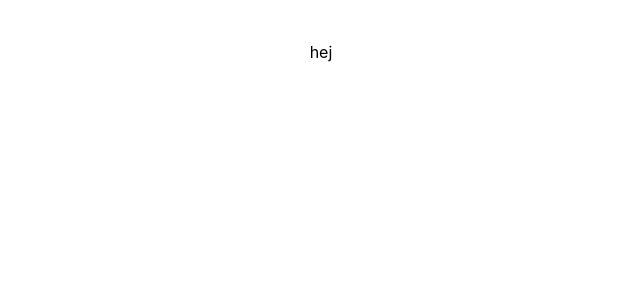
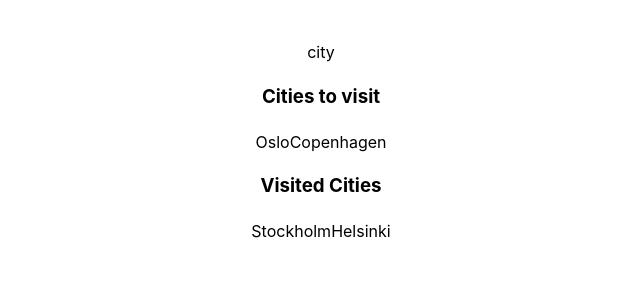
Before and after one commit to r0binsahin/travel-wishlist, a React (Vite) app: page / in a window 1280 px wide. Shown: the top 300 px of the page, without its empty margins (319-959 px from the left). Built offline with nearby package versions, Linux system fonts and the light colour scheme.

Commit message:
displaying cities

```diff
--- a/db.json
+++ b/db.json
@@ -1,7 +1,7 @@
 {
   "cities": [
-    { "id": "1", "name": "Stockholm", "isVisited": false },
-    { "id": "2", "name": "Helsinki", "isVisited": false },
+    { "id": "1", "name": "Stockholm", "isVisited": true },
+    { "id": "2", "name": "Helsinki", "isVisited": true },
     { "id": "3", "name": "Oslo", "isVisited": false },
     { "id": "4", "name": "Copenhagen", "isVisited": false }
   ]
--- a/src/App.tsx
+++ b/src/App.tsx
@@ -1,7 +1,34 @@
+import { useEffect, useState } from 'react';
 import './App.css';
+import { AddCity } from './components/addCity/AddCity';
+import { DisplayCities } from './components/displayCities/DisplayCities';
+import { City } from './models/City';
+import axios from 'axios';
 
 function App() {
-  return <>hej</>;
+  const [cities, setCities] = useState<City[]>([]);
+  const getCities = async () => {
+    const res = await axios.get('../db.json');
+
+    console.log(res.data);
+    return res.data.cities;
+  };
+
+  useEffect(() => {
+    const fetchCities = async () => {
+      const cities = await getCities();
+      setCities(cities);
+    };
+
+    fetchCities();
+  }, []);
+
+  return (
+    <>
+      <AddCity />
+      <DisplayCities cities={cities} />
+    </>
+  );
 }
 
 export default App;
--- /dev/null
+++ b/src/components/addCity/AddCity.tsx
@@ -0,0 +1,5 @@
+import './addCity.css';
+
+export const AddCity = () => {
+  return <>city</>;
+};
--- /dev/null
+++ b/src/components/displayCities/DisplayCities.tsx
@@ -0,0 +1,36 @@
+import { City } from '../../models/City';
+import './displayCities.css';
+
+interface DisplayCitiesProps {
+  cities: City[];
+}
+
+export const DisplayCities = ({ cities }: DisplayCitiesProps) => {
+  const citiesToVisit = cities.filter((city) => city.isVisited === false);
+
+  const visitedCities = cities.filter((city) => city.isVisited === true);
+
+  console.log('visitied:', visitedCities);
+
+  return (
+    <div className='cities-container'>
+      <div className='cities-toVisit'>
+        <h3>Cities to visit</h3>
+        <div className='cities-wrapper'>
+          {citiesToVisit.map((city) => (
+            <span>{city.name}</span>
+          ))}
+        </div>
+      </div>
+
+      <div className='visited-cities'>
+        <h3>Visited Cities</h3>
+        <div className='cities-wrapper'>
+          {visitedCities.map((city) => (
+            <span>{city.name}</span>
+          ))}
+        </div>
+      </div>
+    </div>
+  );
+};
--- /dev/null
+++ b/src/models/City.ts
@@ -0,0 +1,5 @@
+export interface City {
+  id: string;
+  name: string;
+  isVisited: boolean;
+}
```
Also changed, not shown: package.json (+5 -4 lines), src/components/addCity/addCity.css (added), src/components/displayCities/displayCities.css (added), 1 other file (tests, documents, lock files or other folders).
